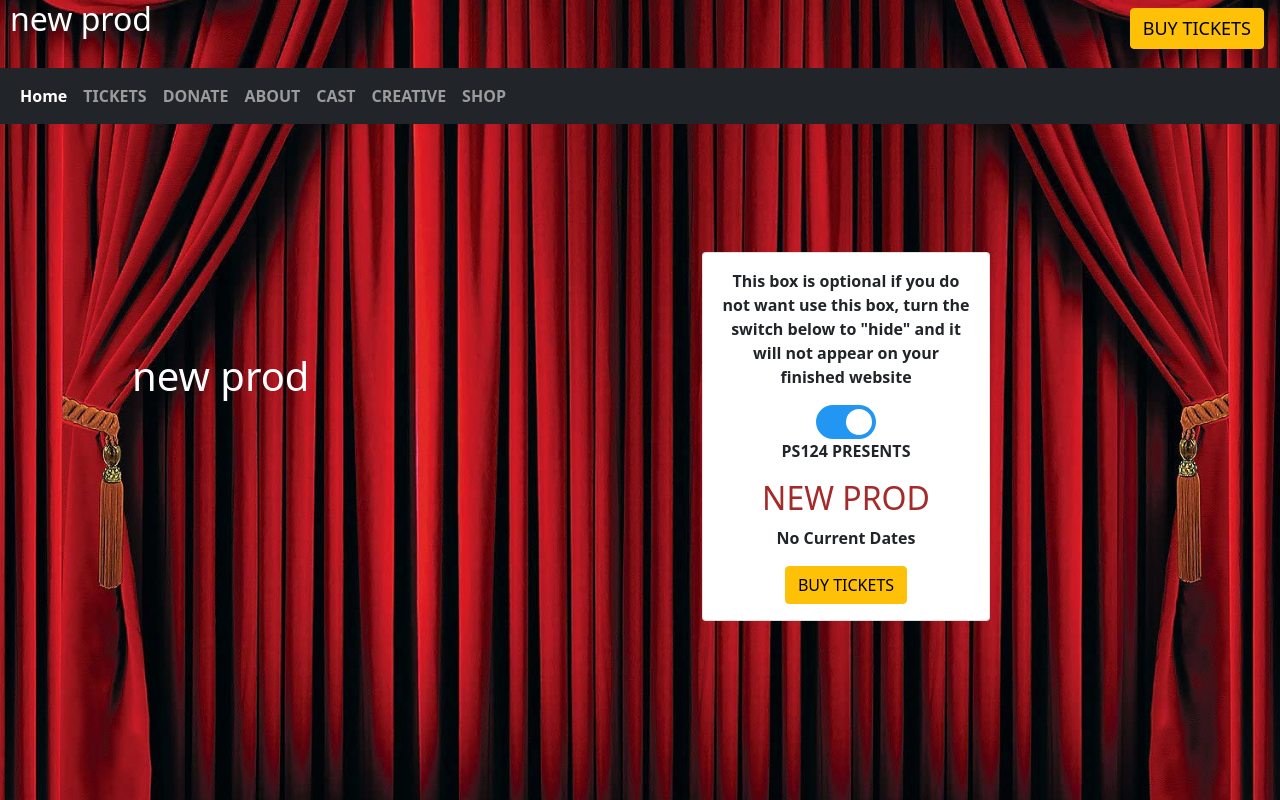
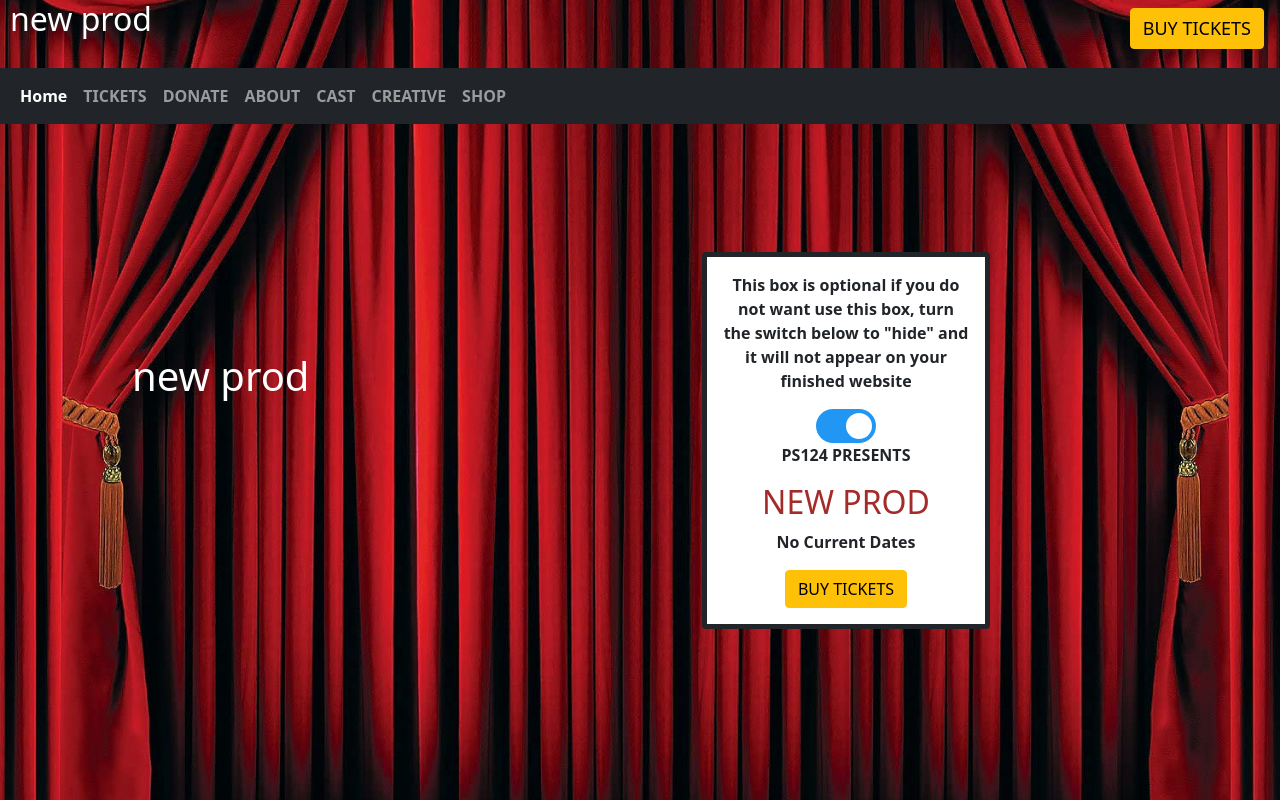
Before and after one commit to Alexfit4/G2-Project, a plain HTML site: page index.html in a window 1280 px wide. Drawn offline with nearby package versions, Linux system fonts and the light colour scheme.

Commit message:
fixed border

```diff
--- a/asset/style.css
+++ b/asset/style.css
@@ -52,6 +52,8 @@ html, body{
 
 .card {
   margin-left: 50px;
+  border: solid;
+  border-width: thick;
 }
 
   /* Styling for slider */
```
